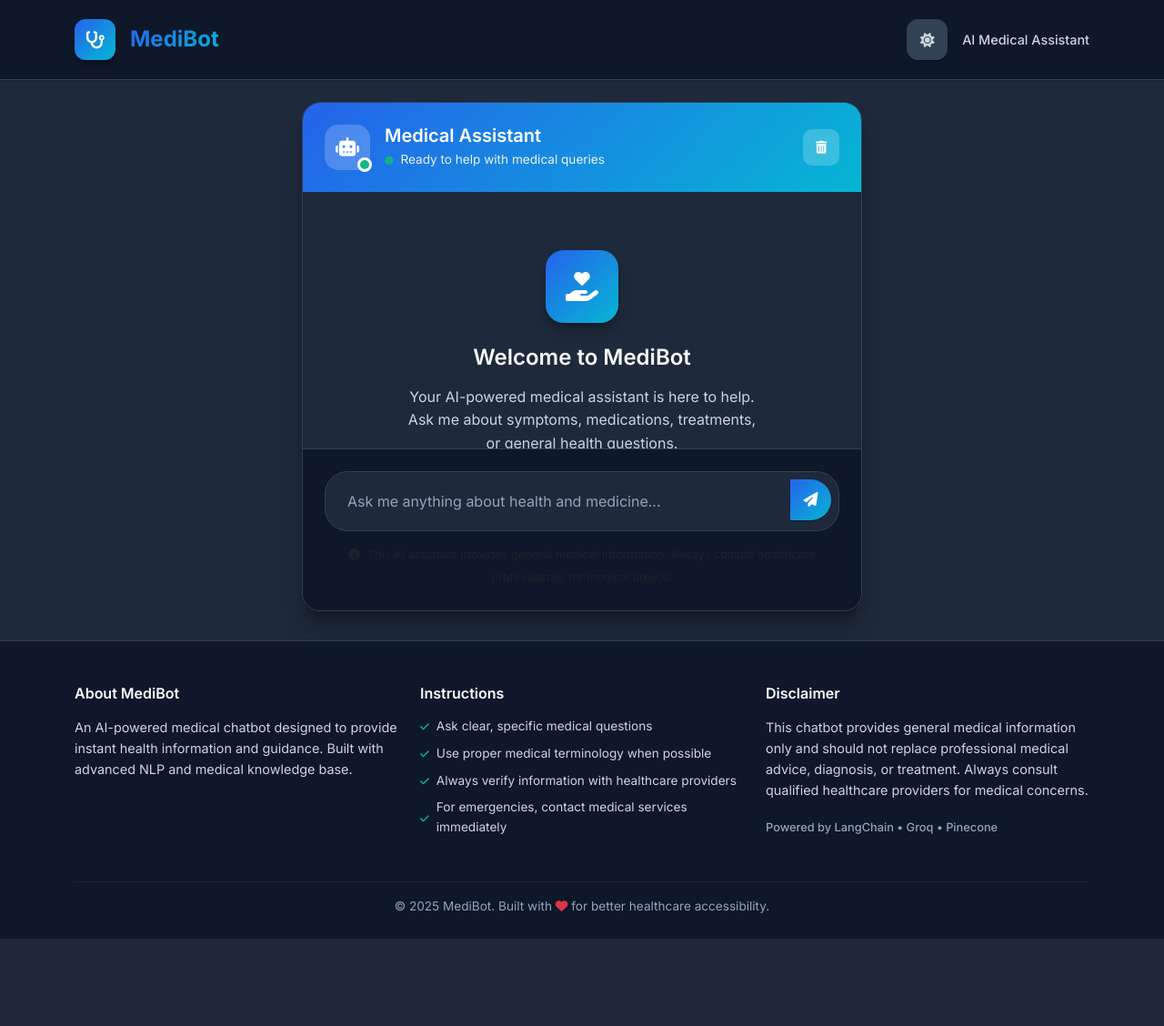
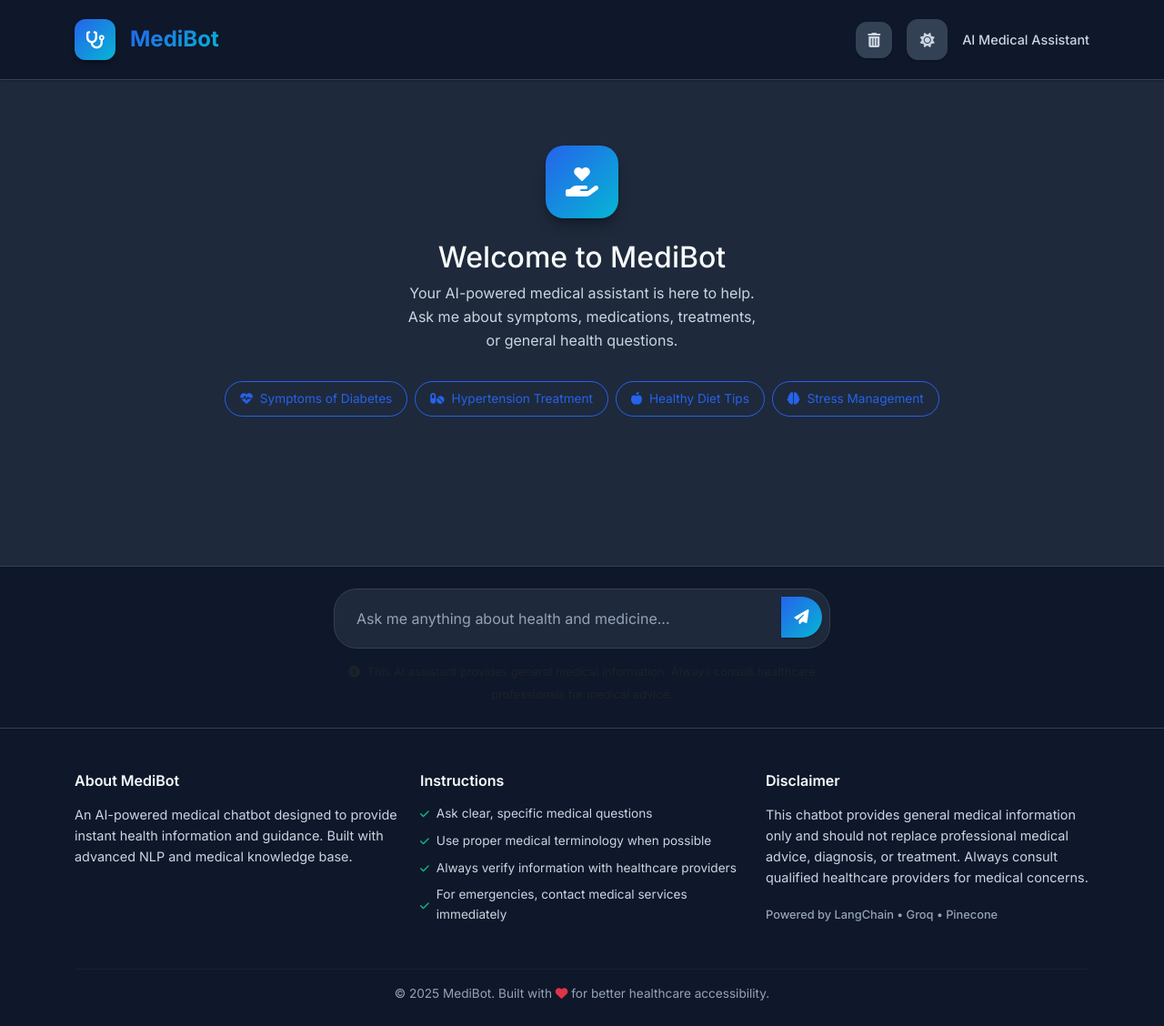
Before and after one commit to 30manas03/medical-chatbot-1, a Flask app: page / in a window 1280 px wide. Shown: the whole page at 91% size. Before the commit the page ends 1032 px from the top, so only its background shows below. Run offline with Flask 3, Linux system fonts and the light colour scheme.

Commit message:
Full-screen Chat Interface like ChatGPT/Grok

```diff
--- a/static/style.css
+++ b/static/style.css
@@ -133,95 +133,40 @@
 .main-container {
     flex: 1;
     display: flex;
-    align-items: center;
-    padding: 2rem 0;
-}
-
-.chat-container {
-    background: var(--bg-primary);
-    border-radius: 20px;
-    box-shadow: var(--shadow-xl);
-    overflow: hidden;
-    height: 70vh;
-    display: flex;
     flex-direction: column;
-    border: 1px solid var(--border-color);
-}
-
-/* Chat Header */
-.chat-header {
-    background: linear-gradient(135deg, var(--primary-color), var(--info-color));
-    color: white;
-    padding: 1.5rem;
-    display: flex;
-    align-items: center;
-    justify-content: space-between;
-}
-
-.bot-avatar {
-    width: 50px;
-    height: 50px;
-    background: rgba(255, 255, 255, 0.2);
-    border-radius: 15px;
-    display: flex;
-    align-items: center;
-    justify-content: center;
-    font-size: 1.3rem;
-    position: relative;
-}
-
-.status-indicator {
-    position: absolute;
-    bottom: -2px;
-    right: -2px;
-    width: 16px;
-    height: 16px;
-    background: var(--success-color);
-    border: 3px solid white;
-    border-radius: 50%;
-}
-
-.bot-name {
-    font-weight: 600;
-    margin: 0;
-}
-
-.bot-status {
-    opacity: 0.9;
-    font-size: 0.85rem;
-    margin: 0;
-}
-
-.online-dot {
-    color: var(--success-color);
-    font-size: 0.6rem;
+    min-height: calc(100vh - 80px);
 }
 
 .action-btn {
-    background: rgba(255, 255, 255, 0.2);
-    border: none;
-    color: white;
+    background: var(--bg-tertiary);
+    border: 1px solid var(--border-color);
+    color: var(--text-secondary);
     width: 40px;
     height: 40px;
-    border-radius: 10px;
+    border-radius: 12px;
     display: flex;
     align-items: center;
     justify-content: center;
     transition: all 0.3s ease;
+    box-shadow: var(--shadow-sm);
 }
 
 .action-btn:hover {
-    background: rgba(255, 255, 255, 0.3);
-    transform: translateY(-1px);
+    background: var(--danger-color);
+    color: white;
+    transform: translateY(-2px);
+    box-shadow: var(--shadow-md);
+    border-color: var(--danger-color);
 }
 
 /* Messages Container */
 .messages-container {
     flex: 1;
     overflow-y: auto;
-    padding: 1rem;
+    padding: 2rem 1rem;
     background: var(--bg-secondary);
     scroll-behavior: smooth;
+    max-width: 100%;
 }
 
 .messages-container::-webkit-scrollbar {
--- a/templates/chat.html
+++ b/templates/chat.html
@@ -21,6 +21,9 @@
             </a>
 
             <div class="navbar-nav ms-auto d-flex align-items-center">
+                <button class="btn action-btn me-3" id="clearChat" title="Clear Chat">
+                    <i class="fas fa-trash-alt"></i>
+                </button>
                 <div class="theme-switcher me-3">
                     <button id="themeToggle" class="btn theme-btn" title="Toggle Theme">
                         <i class="fas fa-moon theme-icon"></i>
@@ -35,32 +38,6 @@
 
     <!-- Main Chat Container -->
     <div class="main-container">
-        <div class="container-fluid h-100">
-            <div class="row justify-content-center h-100">
-                <div class="col-md-10 col-lg-8 col-xl-6">
-                    <div class="chat-container">
-                        <!-- Chat Header -->
-                        <div class="chat-header">
-                            <div class="d-flex align-items-center">
-                                <div class="bot-avatar me-3">
-                                    <i class="fas fa-robot"></i>
-                                    <span class="status-indicator"></span>
-                                </div>
-                                <div class="bot-info">
-                                    <h5 class="bot-name mb-1">Medical Assistant</h5>
-                                    <p class="bot-status mb-0">
-                                        <i class="fas fa-circle online-dot me-1"></i>
-                                        Ready to help with medical queries
-                                    </p>
-                                </div>
-                            </div>
-                            <div class="chat-actions">
-                                <button class="btn btn-sm action-btn" title="Clear Chat">
-                                    <i class="fas fa-trash-alt"></i>
-                                </button>
-                            </div>
-                        </div>
-
         <!-- Messages Area -->
         <div id="messageArea" class="messages-container">
             <div class="welcome-message">
@@ -68,17 +45,20 @@
                     <div class="welcome-icon">
                         <i class="fas fa-hand-holding-heart"></i>
                     </div>
-                                    <h4>Welcome to MediBot</h4>
+                    <h2>Welcome to MediBot</h2>
                     <p>Your AI-powered medical assistant is here to help. Ask me about symptoms, medications, treatments, or general health questions.</p>
                     <div class="quick-actions">
-                                        <button class="btn btn-outline-primary btn-sm quick-btn" data-message="What are the symptoms of diabetes?">
-                                            <i class="fas fa-heartbeat me-1"></i>Symptoms
+                        <button class="btn btn-outline-primary quick-btn" data-message="What are the symptoms of diabetes?">
+                            <i class="fas fa-heartbeat me-2"></i>Symptoms of Diabetes
                         </button>
-                                        <button class="btn btn-outline-primary btn-sm quick-btn" data-message="Tell me about hypertension treatment">
-                                            <i class="fas fa-pills me-1"></i>Treatment
+                        <button class="btn btn-outline-primary quick-btn" data-message="Tell me about hypertension treatment">
+                            <i class="fas fa-pills me-2"></i>Hypertension Treatment
                         </button>
-                                        <button class="btn btn-outline-primary btn-sm quick-btn" data-message="What is a healthy diet?">
-                                            <i class="fas fa-apple-alt me-1"></i>Nutrition
+                        <button class="btn btn-outline-primary quick-btn" data-message="What is a healthy diet?">
+                            <i class="fas fa-apple-alt me-2"></i>Healthy Diet Tips
+                        </button>
+                        <button class="btn btn-outline-primary quick-btn" data-message="How to manage stress?">
+                            <i class="fas fa-brain me-2"></i>Stress Management
                         </button>
                     </div>
                 </div>
@@ -87,6 +67,9 @@
 
         <!-- Input Area -->
         <div class="input-container">
+            <div class="container">
+                <div class="row justify-content-center">
+                    <div class="col-lg-8 col-xl-6">
                         <form id="messageForm" class="message-form">
                             <div class="input-group">
                                 <input type="text" id="messageInput" name="msg" placeholder="Ask me anything about health and medicine..."
@@ -101,7 +84,6 @@
                                 <i class="fas fa-info-circle me-1"></i>
                                 This AI assistant provides general medical information. Always consult healthcare professionals for medical advice.
                             </small>
-                            </div>
                         </div>
                     </div>
                 </div>
@@ -200,24 +182,27 @@
             });
 
             // Clear chat functionality
-            $('.action-btn').on('click', function() {
+            $('#clearChat').on('click', function() {
                 $('#messageArea').html(`
                 <div class="welcome-message">
                     <div class="welcome-content">
                         <div class="welcome-icon">
                             <i class="fas fa-hand-holding-heart"></i>
                         </div>
-                            <h4>Welcome to MediBot</h4>
+                        <h2>Welcome to MediBot</h2>
                         <p>Your AI-powered medical assistant is here to help. Ask me about symptoms, medications, treatments, or general health questions.</p>
                         <div class="quick-actions">
-                                <button class="btn btn-outline-primary btn-sm quick-btn" data-message="What are the symptoms of diabetes?">
-                                    <i class="fas fa-heartbeat me-1"></i>Symptoms
+                            <button class="btn btn-outline-primary quick-btn" data-message="What are the symptoms of diabetes?">
+                                <i class="fas fa-heartbeat me-2"></i>Symptoms of Diabetes
                             </button>
-                                <button class="btn btn-outline-primary btn-sm quick-btn" data-message="Tell me about hypertension treatment">
-                                    <i class="fas fa-pills me-1"></i>Treatment
+                            <button class="btn btn-outline-primary quick-btn" data-message="Tell me about hypertension treatment">
+                                <i class="fas fa-pills me-2"></i>Hypertension Treatment
                             </button>
-                                <button class="btn btn-outline-primary btn-sm quick-btn" data-message="What is a healthy diet?">
-                                    <i class="fas fa-apple-alt me-1"></i>Nutrition
+                            <button class="btn btn-outline-primary quick-btn" data-message="What is a healthy diet?">
+                                <i class="fas fa-apple-alt me-2"></i>Healthy Diet Tips
+                            </button>
+                            <button class="btn btn-outline-primary quick-btn" data-message="How to manage stress?">
+                                <i class="fas fa-brain me-2"></i>Stress Management
                             </button>
                         </div>
                     </div>
```
Lines whose indentation alone changed are shown as unchanged.
